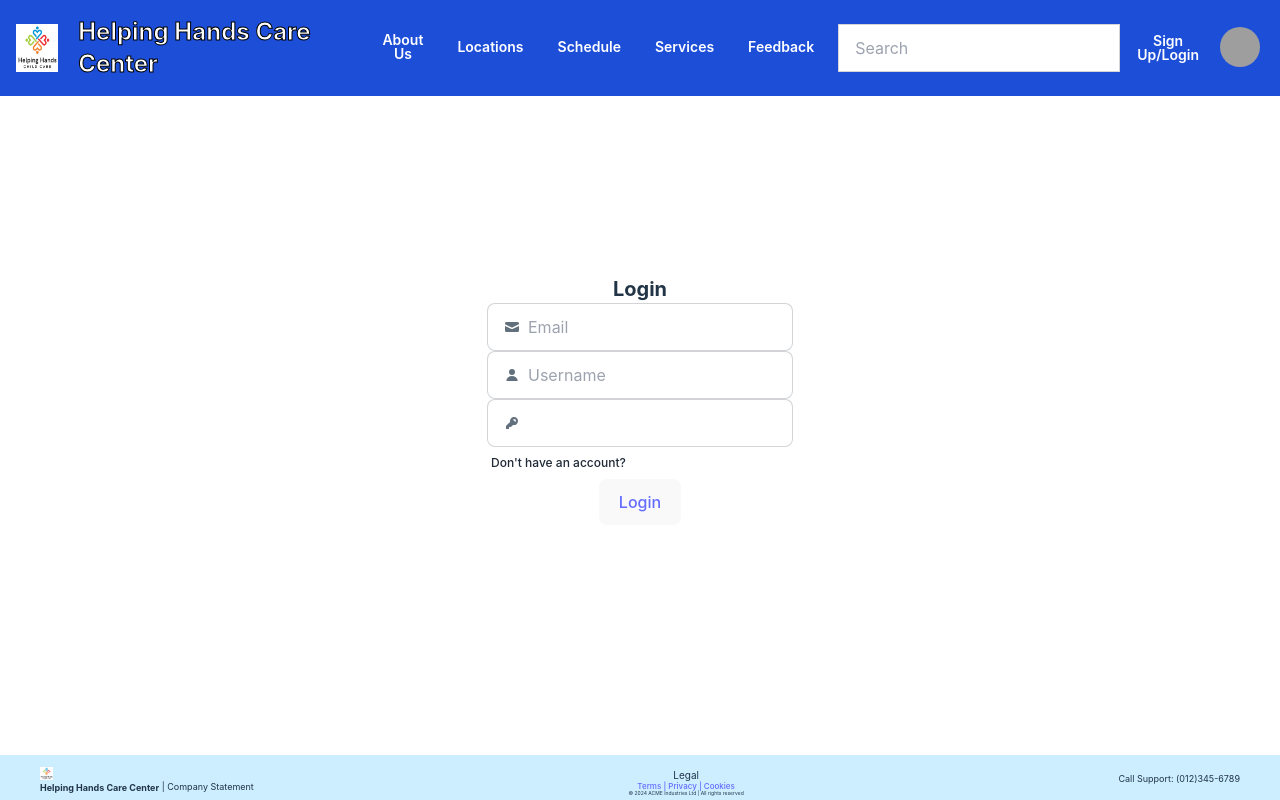
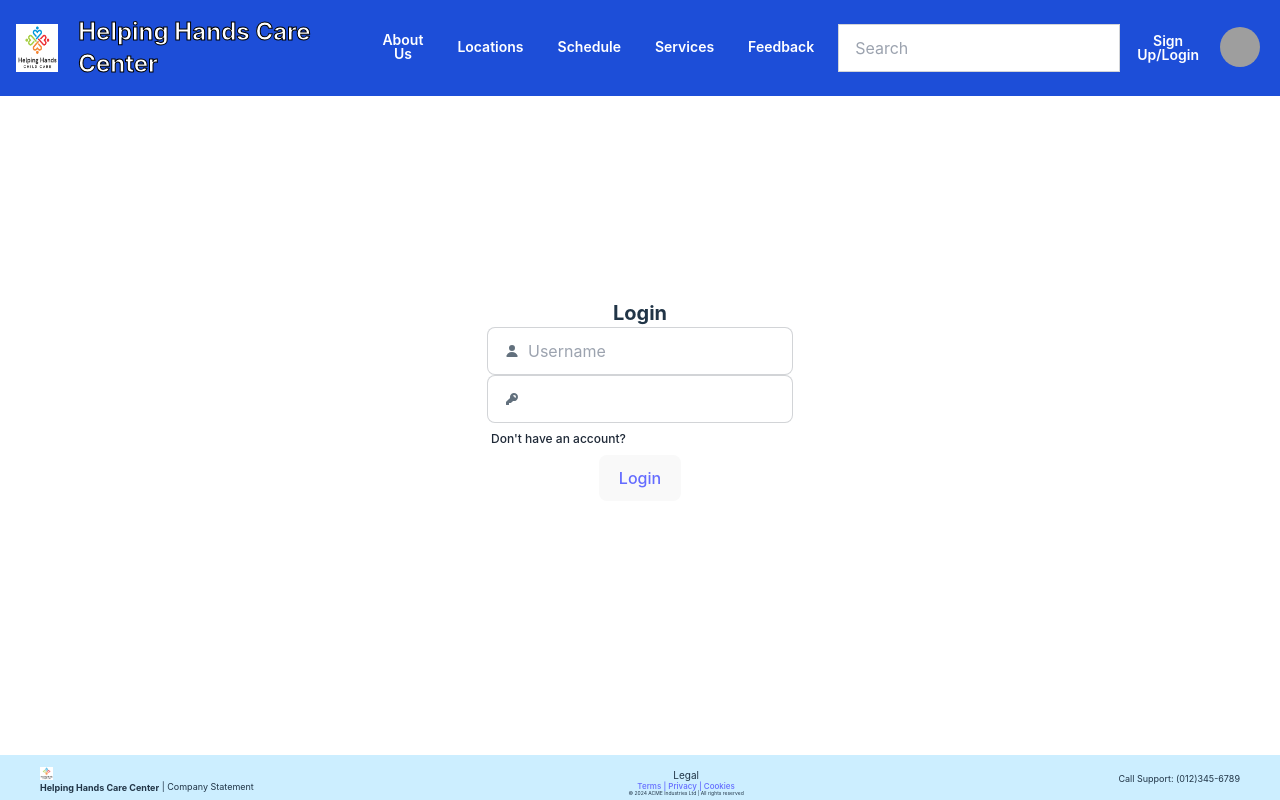
Before and after one commit to dhaleman/Midtown-Repo, a React (Vite) app in the folder Midtown-UI/: page /login in a window 1280 px wide. Built offline with nearby package versions, Linux system fonts and the light colour scheme; grey boxes are pictures that could not be loaded.

Commit message:
login page changes

```diff
--- a/Midtown-UI/src/pages/LoginPage.jsx
+++ b/Midtown-UI/src/pages/LoginPage.jsx
@@ -31,7 +31,7 @@ function LoginPage(props) {
       <Taskbar imagesrc={logo} />
       <div>
         <label className="signup text-xl font-bold">Login</label>
-        <label className="input input-bordered flex items-center gap-2">
+        {/* <label className="input input-bordered flex items-center gap-2">
           <svg
             xmlns="http://www.w3.org/2000/svg"
             viewBox="0 0 16 16"
@@ -42,7 +42,7 @@ function LoginPage(props) {
             <path d="M15 6.954 8.978 9.86a2.25 2.25 0 0 1-1.956 0L1 6.954V11.5A1.5 1.5 0 0 0 2.5 13h11a1.5 1.5 0 0 0 1.5-1.5V6.954Z" />
           </svg>
           <input type="text" className="grow" placeholder="Email" />
-        </label>
+        </label> */}
         <label className="input input-bordered flex items-center gap-2">
           <svg
             xmlns="http://www.w3.org/2000/svg"
```
